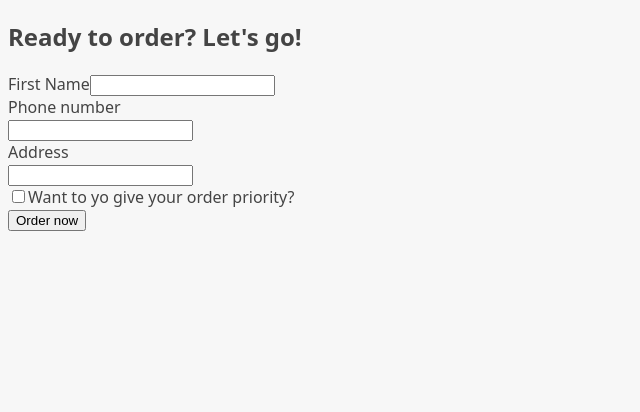
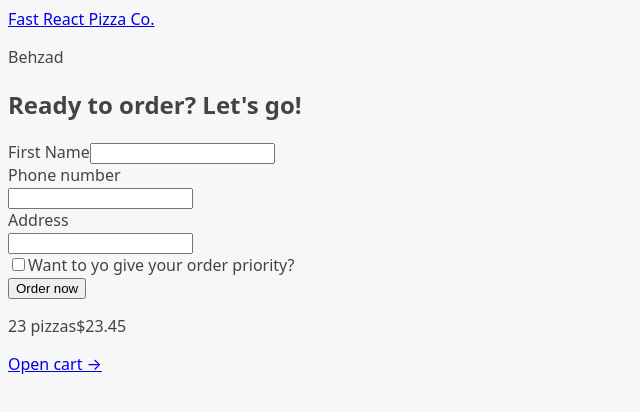
Before and after one commit to BAslani/fast-react-pizza, a React (Vite) app: page /order/new in a window 1280 px wide. Shown: the top 412 px of the page, without its empty margins (0-640 px from the left). Built offline with nearby package versions, Linux system fonts and the light colour scheme.

Commit message:
feat: implemented app layout structure

```diff
--- a/src/features/cart/CartOverview.tsx
+++ b/src/features/cart/CartOverview.tsx
@@ -1,3 +1,5 @@
+import { Link } from 'react-router-dom'
+
 function CartOverview() {
   return (
     <div>
@@ -5,7 +7,7 @@
         <span>23 pizzas</span>
         <span>$23.45</span>
       </p>
-      <a href='#'>Open cart &rarr;</a>
+      <Link to='/cart'>Open cart &rarr;</Link>
     </div>
   )
 }
--- /dev/null
+++ b/src/ui/AppLayout.tsx
@@ -0,0 +1,15 @@
+import { Outlet } from 'react-router-dom'
+import CartOverview from '../features/cart/CartOverview'
+import Header from './Header'
+
+export default function AppLayout() {
+  return (
+    <div>
+      <Header />
+      <main>
+        <Outlet />
+      </main>
+      <CartOverview />
+    </div>
+  )
+}
--- /dev/null
+++ b/src/ui/Header.tsx
@@ -0,0 +1,10 @@
+import { Link } from 'react-router-dom'
+
+export default function Header() {
+  return (
+    <header>
+      <Link to={'/'}>Fast React Pizza Co.</Link>
+      <p>Behzad</p>
+    </header>
+  )
+}
```
Also changed, not shown: src/App.tsx (+11 -5 lines).
